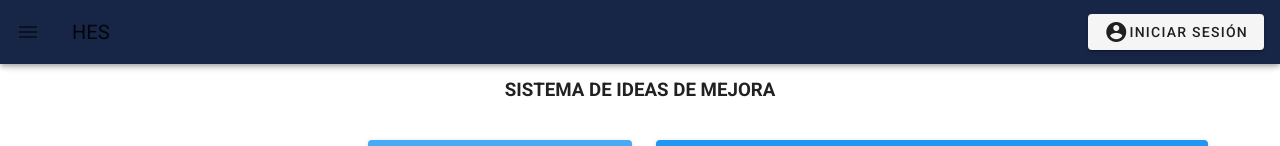
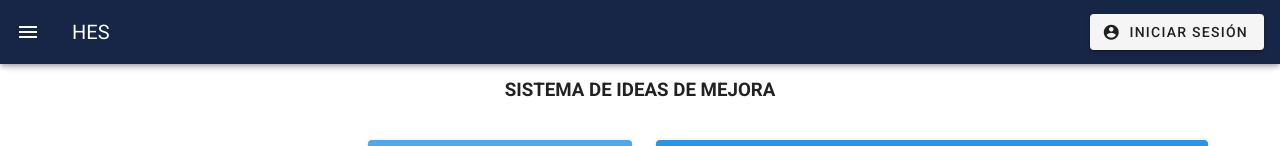
Before and after one commit to mirecabza/HESIdeasDeMejora, a Vue app: page / in a window 1280 px wide. Shown: the top 146 px of the page. Built offline with nearby package versions, Linux system fonts and the light colour scheme.

Commit message:
Fixed text & icon color

```diff
--- a/src/components/Header.vue
+++ b/src/components/Header.vue
@@ -19,12 +19,14 @@
       </v-list>
     </v-navigation-drawer>
     <v-app-bar class="first" app>
-      <v-app-bar-nav-icon @click="drawer = !drawer"></v-app-bar-nav-icon>
-      <v-toolbar-title>HES</v-toolbar-title>
+      <v-app-bar-nav-icon @click="drawer = !drawer" color="white"></v-app-bar-nav-icon>
+
+
+      <v-toolbar-title class="white--text">HES</v-toolbar-title>
       <v-spacer></v-spacer>
       <v-btn>
-        <v-icon>mdi-account-circle</v-icon>
-        Iniciar Sesión
+        <v-icon left>mdi-account-circle</v-icon>
+        <span>Iniciar Sesión</span>
       </v-btn>
     </v-app-bar>
   </div>
@@ -37,8 +39,24 @@ export default {
     return {
       drawer: null,
       items: [
-        { title: "Home", icon: "mdi-view-dashboard", path: "/" },
-        { title: "About", icon: "mdi-forum" },
+        { title: "Home", icon: "mdi-home", path: "/" },
+        { title: "idea", icon: "mdi-lightbulb", path: "/idea" },
+        {
+          title: "indicadores",
+          icon: "mdi-chart-bar",
+          path: "/indicadores",
+        },
+        {
+          title: "reconocimientos",
+          icon: "mdi-license",
+          path: "/reconocimientos",
+        },
+        { title: "dashboard", icon: "mdi-view-dashboard", path: "/dashboard" },
+        {
+          title: "instruccion",
+          icon: "mdi-school",
+          path: "/instruccion",
+        },
       ],
     };
   },
```
